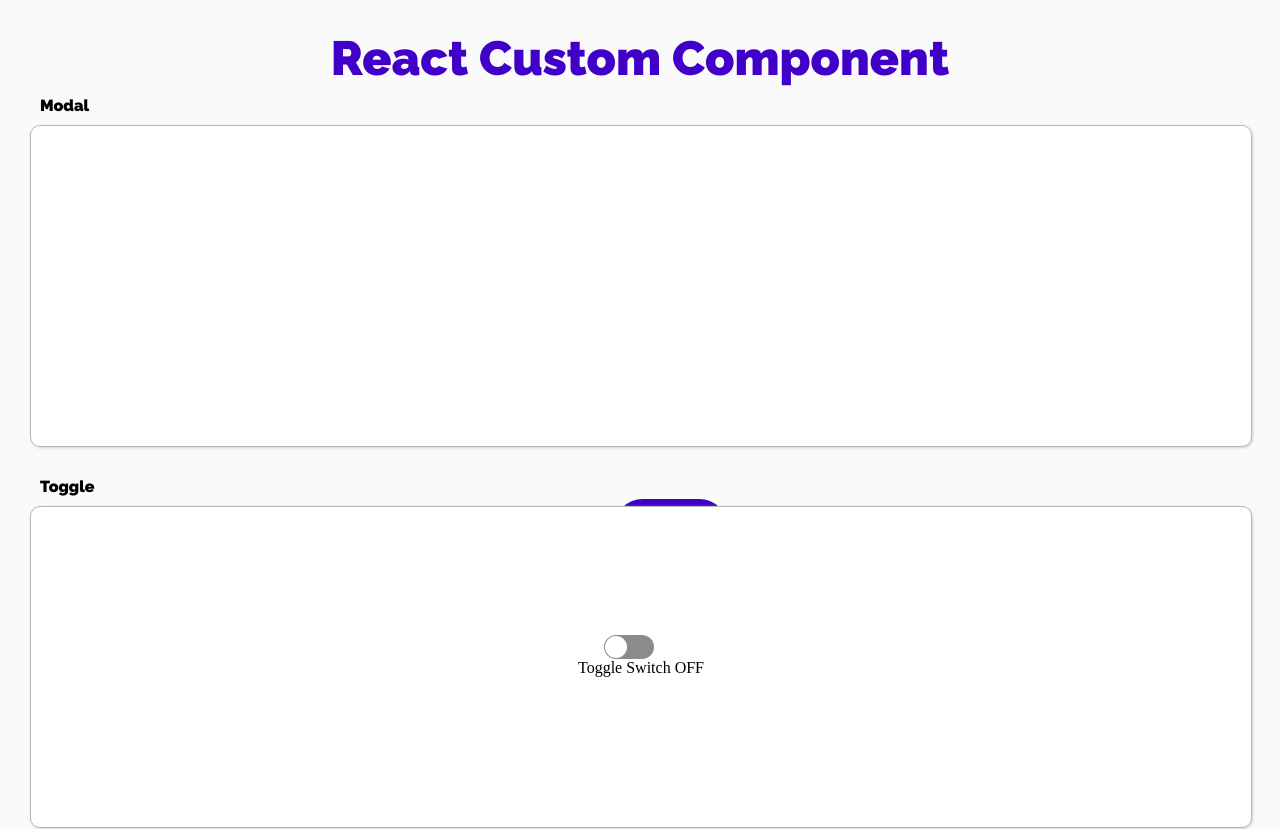
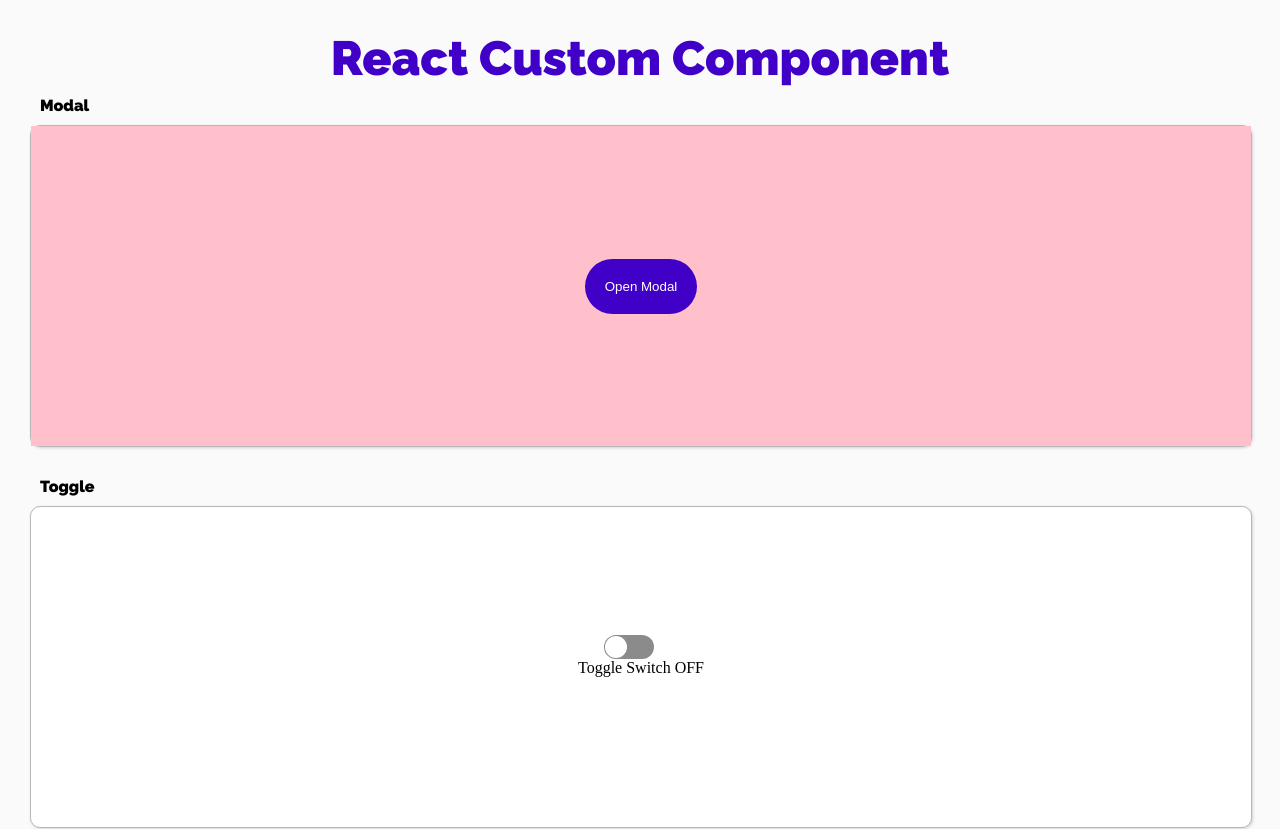
Before and after one commit to ciocio97/today_i_learned, a React (Create React App) app in the folder Education_in_CodeStates/21.09.14 im-sprint-react-custom-component/: page / in a window 1280 px wide. Shown: the top 829 px of the page. Built offline with nearby package versions, Linux system fonts and the light colour scheme; the HTML template or start-up script is replaced by a standard one.

Commit message:
make ModalView unclosed

```diff
--- a/Education_in_CodeStates/21.09.14 im-sprint-react-custom-component/src/components/BareMinimumRequirements/Modal.js
+++ b/Education_in_CodeStates/21.09.14 im-sprint-react-custom-component/src/components/BareMinimumRequirements/Modal.js
@@ -3,21 +3,23 @@ import styled from 'styled-components';
 
 export const ModalContainer = styled.div`
 // TODO : Modal을 구현하는데 전체적으로 필요한 CSS를 구현합니다.
-  width: 100vw;
-  height: 100vh;
+  width: inherit;
+  height: inherit;
   display: flex;
-  flex-flow: row wrep;
+  flex-flow: column wrep;
   justify-content: center;
   align-items: center;
+  background-color: pink;
+  z-index: 2;
 `;
 
 export const ModalBackdrop = styled.div`
   // TODO : Modal이 떴을 때의 배경을 깔아주는 CSS를 구현합니다.
   width: 100%;
-  height: 100%;
-  position: fixed;
+  height: inherit;
+  position: sticky;
   display: flex;
-  flex-flow: row wrep;
+  flex-flow: column;
   justify-content: center;
   align-items: center;
   background: rgba(0, 0, 0, 0.5);
@@ -26,6 +28,7 @@ export const ModalBackdrop = styled.div`
 `;
 
 export const ModalBtn = styled.button`
+  position: absolute;
   background-color: #4000c7;
   text-decoration: none;
   border: none;
@@ -37,7 +40,7 @@ export const ModalBtn = styled.button`
 
 export const ModalView = styled.div.attrs(props => ({
   // attrs 메소드를 이용해서 아래와 같이 div 엘리먼트에 속성을 추가할 수 있습니다.
-  role: 'dialog'
+  id: 'dialog'
 }))`
   // TODO : Modal창 CSS를 구현합니다.
   text-align: center;
@@ -48,13 +51,29 @@ export const ModalView = styled.div.attrs(props => ({
   color: #4000c7;
 `;
 
+// export const OutOfView = styled.div.attrs(props => ({
+//   id: 'background'
+// }));
+
 export const Modal = () => {
   const [isOpen, setIsOpen] = useState(false);
 
-  const openModalHandler = () => {
+  const openModalHandler = (event) => {
     // TODO : isOpen의 상태를 변경하는 메소드를 구현합니다.
+    // console.log(event.target.id);
+    if(event.target.id === 'dialog'){
+      setIsOpen(isOpen);
+    }
+    else{
       setIsOpen(!isOpen);
+    }
   };
+
+  // const ff = (event) => {
+  //   if(event.target.role === 'dialog' && isOpen){
+  //     setIsOpen(!isOpen);
+  //   }
+  // }
 
   // const closeModalHandler = () => {
   //   setIsOpen(false);
@@ -70,11 +89,13 @@ export const Modal = () => {
         {/* TODO : 조건부 렌더링을 활용해서 Modal이 열린 상태(isOpen이 true인 상태)일 때만 모달창과 배경이 뜰 수 있게 구현해야 합니다. */}
         {isOpen ?
         <ModalBackdrop onClick={openModalHandler}>
+          {/*이벤트 버블링, 캡쳐링 공부해볼것 onClick={(e) => e.stopPropagation()}*/}
           <ModalView>
             <div>&times;</div>
             <div>Hello World</div>
           </ModalView>
-          </ModalBackdrop> : null}
+        </ModalBackdrop>
+        : null}
       </ModalContainer>
     </>
   );
```
Lines whose indentation alone changed are shown as unchanged.
